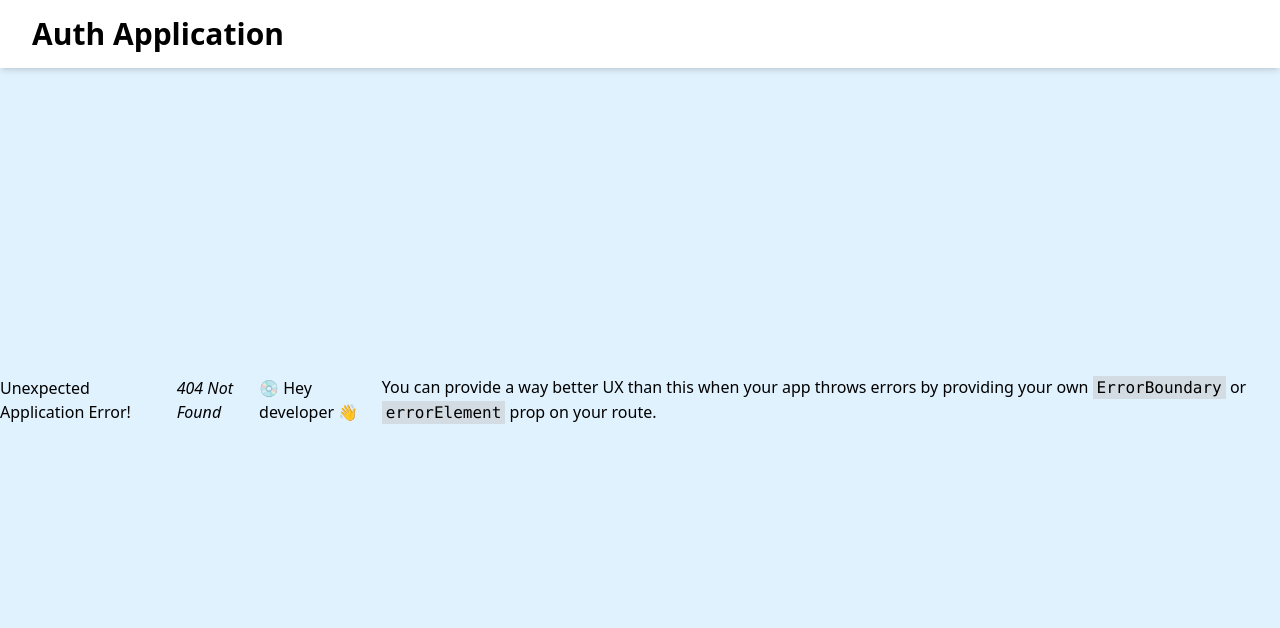
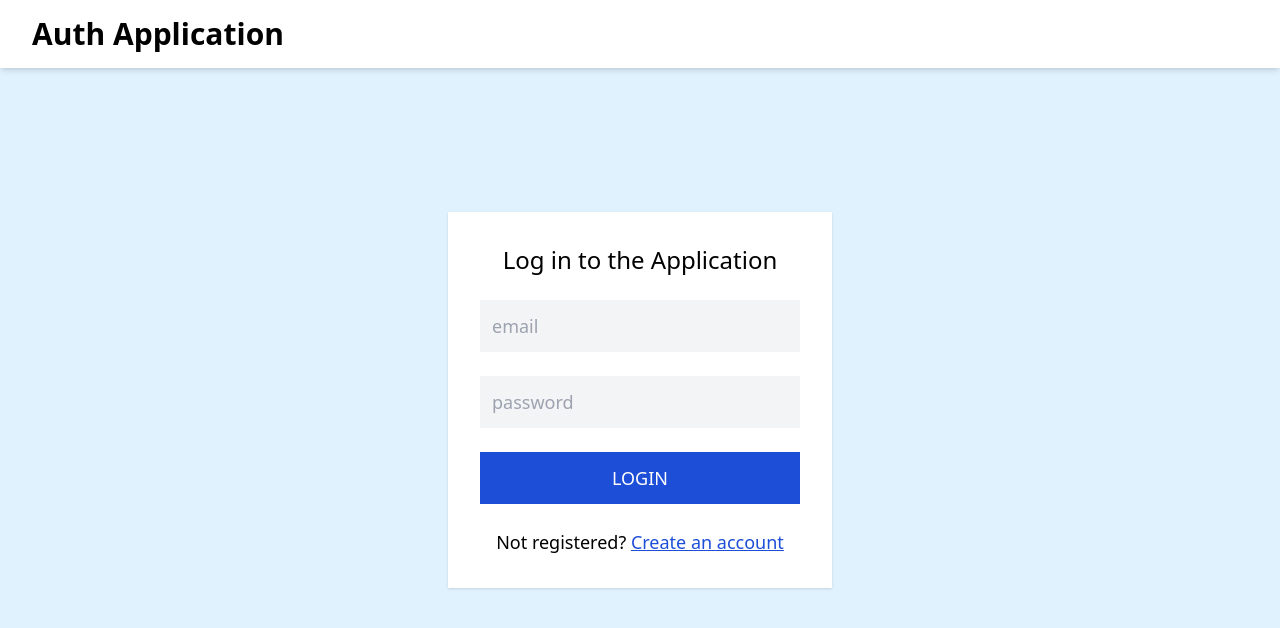
Before and after one commit to Suipt/User-Registration-Test6, a React (Create React App) app in the folder front-end-react/: page /login in a window 1280 px wide. Before the commit this address had no page. Shown: the top 628 px of the page. Built offline with nearby package versions, Linux system fonts and the light colour scheme.

Commit message:
adding the login page front-end

```diff
--- a/front-end-react/src/App.js
+++ b/front-end-react/src/App.js
@@ -1,11 +1,16 @@
 import { createBrowserRouter, RouterProvider } from "react-router-dom";
 import Header from "./components/header.js/Header";
 import Home from "./pages/home/Home";
+import Login from "./pages/login/Login";
 
 const router = createBrowserRouter([
   {
     path: "/",
     element: <Home />,
+  },
+  {
+    path: "/login",
+    element: <Login />,
   },
 ]);
 
--- /dev/null
+++ b/front-end-react/src/pages/login/Login.js
@@ -0,0 +1,52 @@
+import { useState } from "react";
+import { Link } from "react-router-dom";
+
+export default () => {
+  const [userInfo, setUserInfo] = useState({
+    email: "",
+    password: "",
+  });
+
+  const handleChange = (e) => {
+    const { name, value } = e.target;
+    setUserInfo({ ...userInfo, [name]: value });
+  };
+
+  console.log(userInfo);
+
+  return (
+    <form className=" flex flex-col p-8 bg-white shadow text-lg gap-6">
+      <h1 className="text-2xl self-center">Log in to the Application</h1>
+      {/* <label htmlFor="email">email :</label> */}
+      <input
+        name="email"
+        type="email"
+        value={userInfo.email}
+        onChange={handleChange}
+        placeholder="email"
+        className="p-3 bg-gray-100 outline-none w-80"
+      />
+      {/* <label htmlFor="password">password :</label> */}
+      <input
+        name="password"
+        type="password"
+        value={userInfo.password}
+        onChange={handleChange}
+        placeholder="password"
+        className="p-3 bg-gray-100 outline-none"
+      />
+      <button
+        type="submit"
+        className="uppercase bg-blue-700 p-3 text-white hover:bg-blue-800"
+      >
+        login
+      </button>
+      <p className="self-center">
+        Not registered?{" "}
+        <Link to="/register" className="text-blue-700 cursor-pointer underline">
+          Create an account
+        </Link>
+      </p>
+    </form>
+  );
+};
```
